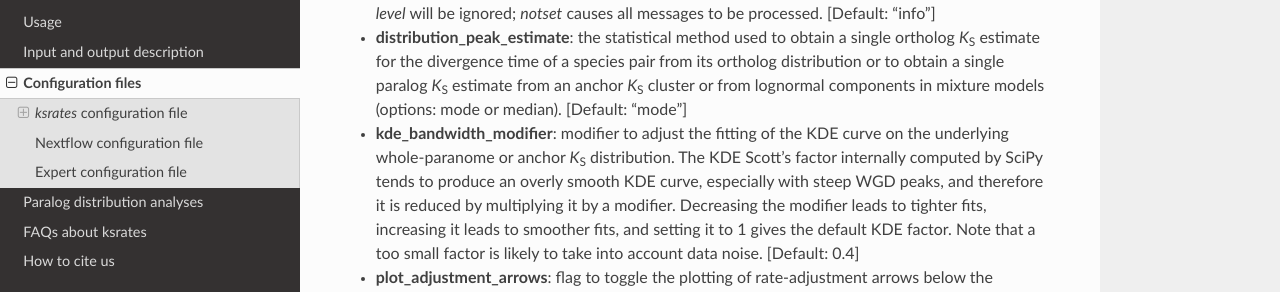
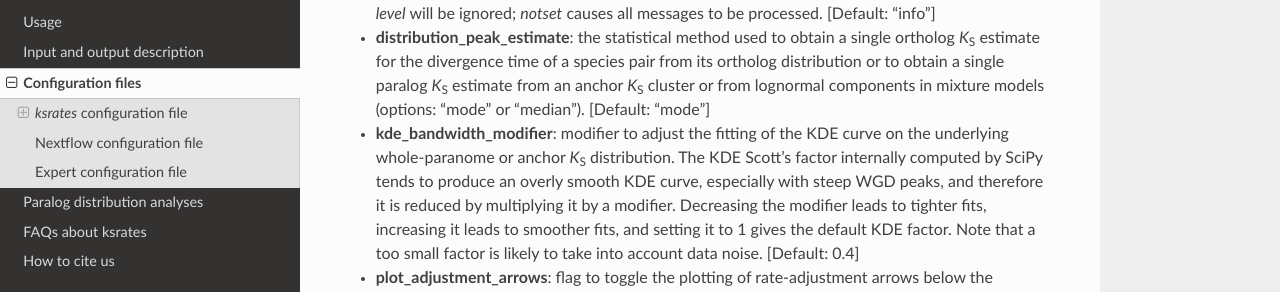
Before and after one commit to VIB-PSB/ksrates, a Sphinx documentation site: the page built from doc/source/configuration.rst, in a window 1280 px wide and 900 px high, scrolled down 5611 px. Shown: the part 182-474 px from the top of the window. Built offline with Sphinx 7.4.7 and the Read the Docs theme 2.0.0, drawn with Linux system fonts in a browser that asks for light colours.

```diff
--- a/doc/source/configuration.rst
+++ b/doc/source/configuration.rst
@@ -194,7 +194,7 @@ This is an optional configuration file that contains several \"expert\" paramete
     max_gene_family_size = 200
 
 * **logging_level**: the lowest logging/verbosity level of messages printed to the console/logs (increasing severity levels: *notset*, *debug*, *info*, *warning*, *error*, *critical*). Messages less severe than *level* will be ignored; *notset* causes all messages to be processed. [Default: "info"]
-* **distribution_peak_estimate**: the statistical method used to obtain a single ortholog *K*:sub:`S` estimate for the divergence time of a species pair from its ortholog distribution or to obtain a single paralog *K*:sub:`S` estimate from an anchor *K*:sub:`S` cluster or from lognormal components in mixture models (options: mode or median). [Default: "mode"]
+* **distribution_peak_estimate**: the statistical method used to obtain a single ortholog *K*:sub:`S` estimate for the divergence time of a species pair from its ortholog distribution or to obtain a single paralog *K*:sub:`S` estimate from an anchor *K*:sub:`S` cluster or from lognormal components in mixture models (options: "mode" or "median"). [Default: "mode"]
 * **kde_bandwidth_modifier**: modifier to adjust the fitting of the KDE curve on the underlying whole-paranome or anchor *K*:sub:`S` distribution. The KDE Scott's factor internally computed by SciPy tends to produce an overly smooth KDE curve, especially with steep WGD peaks, and therefore it is reduced by multiplying it by a modifier. Decreasing the modifier leads to tighter fits, increasing it leads to smoother fits, and setting it to 1 gives the default KDE factor. Note that a too small factor is likely to take into account data noise. [Default: 0.4]
 * **plot_adjustment_arrows**: flag to toggle the plotting of rate-adjustment arrows below the adjusted mixed paralog--ortholog *K*:sub:`S` plot. These arrows start from the original unadjusted ortholog divergence *K*:sub:`S` estimate and end on the rate-adjusted estimate (options: "yes" and "no"). [Default: "yes"]
 * **max_mixture_model_iterations**: maximum number of EM iterations for mixture modeling. [Default: 300]
```
